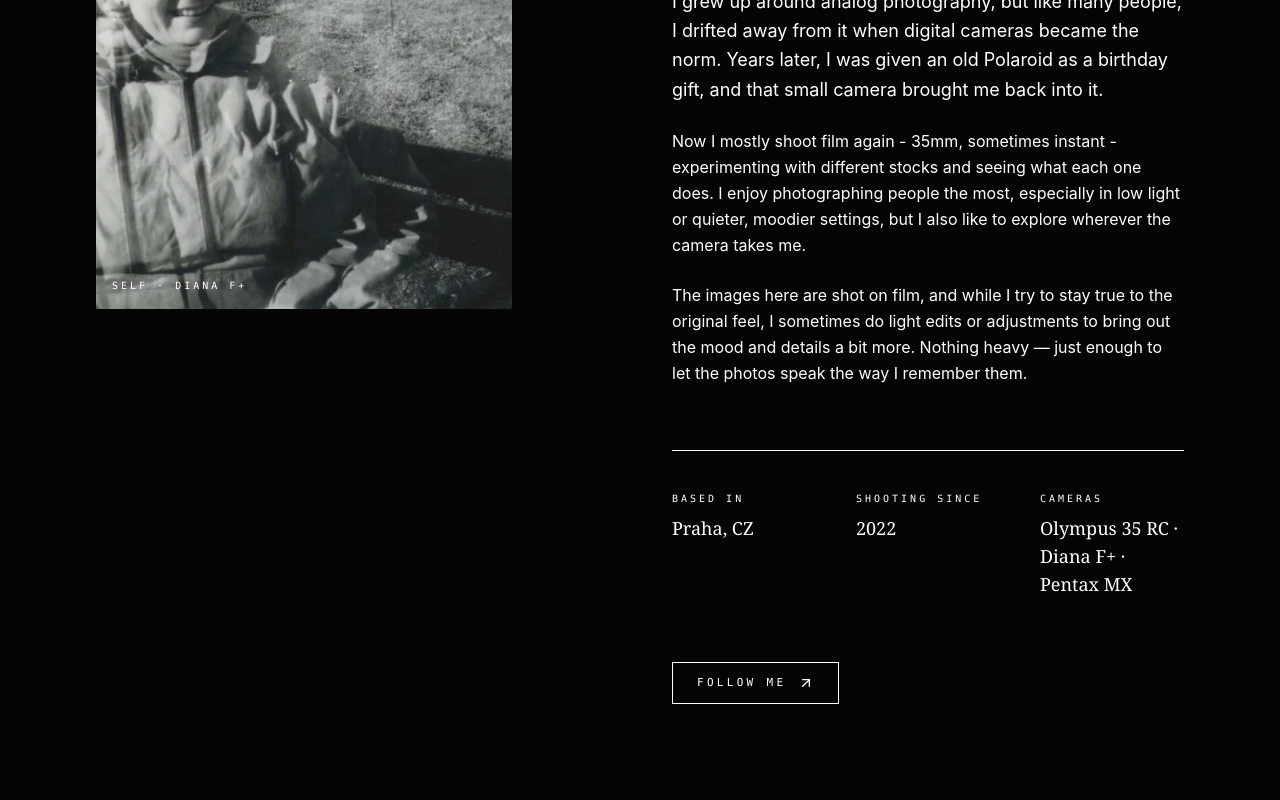
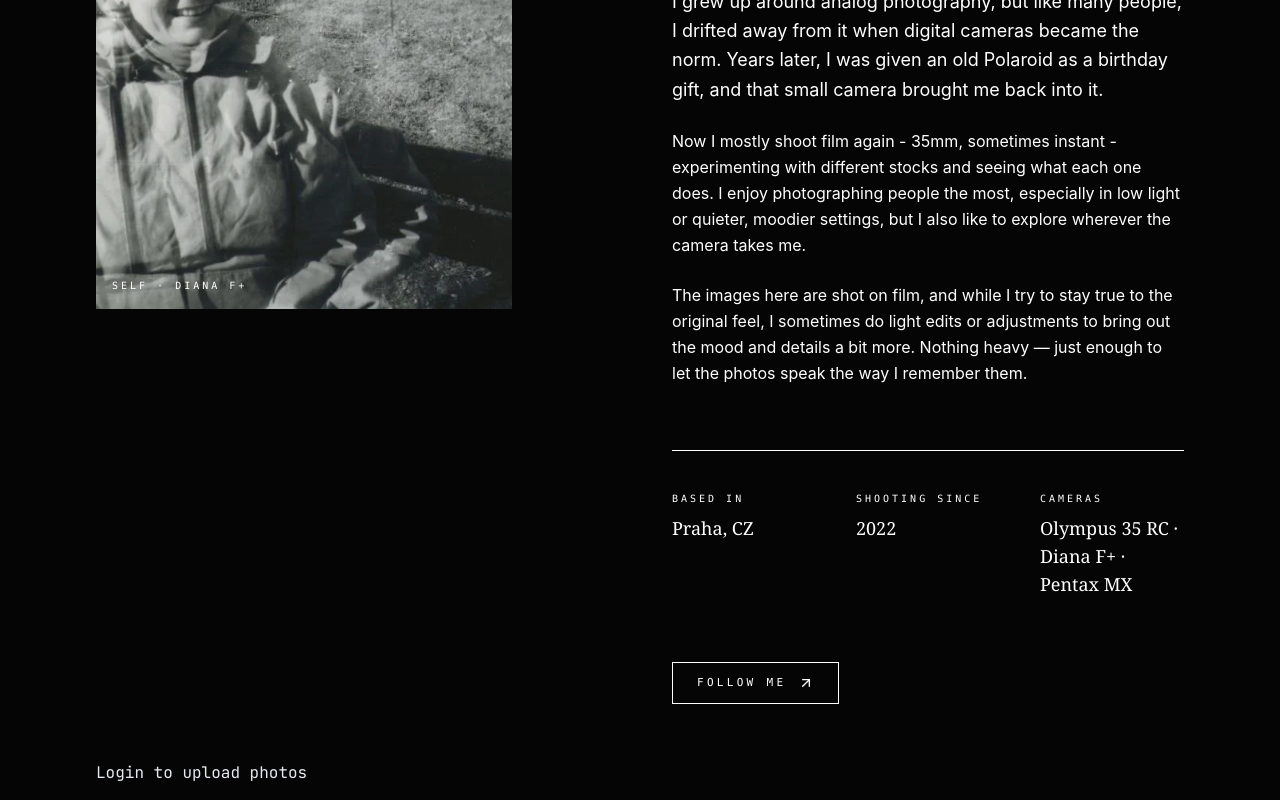
Before and after one commit to queuing4oranges/analog-photography-gallery, a Next.js app: page /about in a window 1280 px wide. Shown: the part 406-1206 px from the top of the page. Built offline with nearby package versions, Linux system fonts and the light colour scheme.

Commit message:
add footer

```diff
--- a/app/albums/create/CreateForm.jsx
+++ b/app/albums/create/CreateForm.jsx
@@ -2,7 +2,11 @@
 
 import React from "react";
 
-// TODO make a form for uploading fotos
+
 export default function CreateForm() {
-  return <div>CreateForm</div>;
+  return (
+    <section className="relative pt-32 md:pt-40 pb-24 px-6 md:px-12 lg:px-24">
+      hello world
+    </section>
+  )
 }
--- a/app/albums/create/page.jsx
+++ b/app/albums/create/page.jsx
@@ -1,11 +1,13 @@
-// import React, { useState } from "react";
-// import { useRouter } from "next/router";
+"use client";
 
-// export default function AddPhoto() {
-//   return (
-//     <main>
-//       <h2>Add a new photo</h2>
-//       <CreateForm />
-//     </main>
-//   );
-// }
+import React, { useState } from "react";
+import { useRouter } from "next/navigation";
+import CreateForm from "./CreateForm";
+
+export default function AddPhoto() {
+  return (
+    <main>
+      <CreateForm />
+    </main>
+  );
+}
--- a/app/components/AboutContent.jsx
+++ b/app/components/AboutContent.jsx
@@ -1,10 +1,11 @@
 import React from 'react';
 import Image from "next/image";
 import selfportrait from "./self-portrait.webp";
+import Footer from './Footer';
 
 export default function AboutContent() {
   return (
-    <section className="pt-32 md:pt-40 pb-24 px-6 md:px-12 lg:px-24">
+    <section className="relative pt-32 md:pt-40 pb-24 px-6 md:px-12 lg:px-24">
       <div className="grid grid-cols-1 md:grid-cols-12 gap-12 md:gap-16">
         <div className="md:col-span-5 lg:col-span-5">
           <div className="relative w-full aspect-[3/4] overflow-hidden">
@@ -80,6 +81,7 @@ export default function AboutContent() {
           </div>
         </div>
       </div>
+      <Footer />
     </section>
   )
 }
--- /dev/null
+++ b/app/components/Footer.jsx
@@ -0,0 +1,17 @@
+"use client";
+
+import React from 'react';
+import Link from 'next/link';
+
+export default function Footer() {
+  return (
+    <footer className="absolute bottom-0 w-full bg-transparent h-10">
+      <Link
+        href="/albums/create"
+        className="link-accent body-text"
+      >
+        Login to upload photos
+      </Link>
+    </footer>
+  )
+}
--- a/app/components/PhotoGallery.jsx
+++ b/app/components/PhotoGallery.jsx
@@ -1,6 +1,6 @@
 import React from "react";
 import Image from "next/image";
-import Link from 'next/link'
+import Link from 'next/link';
 import { createServerSupabaseClient } from "../lib/server";
 
 async function getPhotos() {
```
